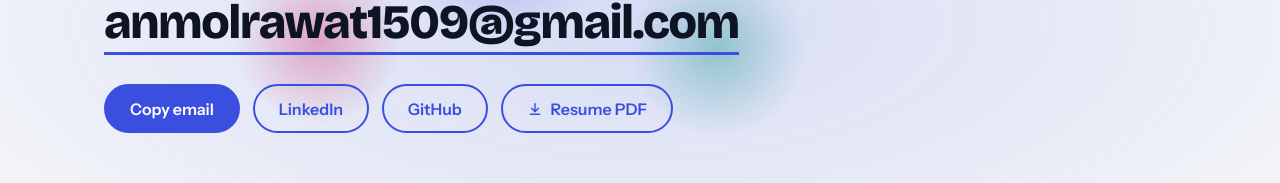
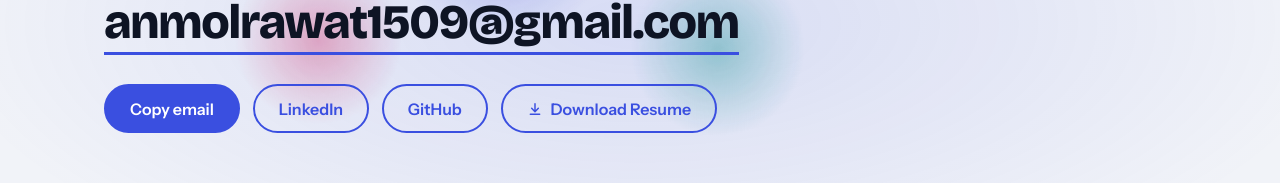
Before and after one commit to ANMOLRAWAT990/Portfolio, a website: page index.html in a window 1280 px wide. Shown: the part 6662-6845 px from the top of the page. Drawn offline with nearby package versions, Linux system fonts and the light colour scheme; animation ran at ten frames a second.

Commit message:
feat: enable direct download for Resume in contact section

```diff
--- a/index.html
+++ b/index.html
@@ -335,7 +335,7 @@ h2{font-size:clamp(2rem,4.6vw,3rem);font-weight:800;font-variation-settings:"wdt
   <h2>Contact</h2>
   <p class="lead">Email is the quickest way to reach me.</p>
   <a class="mail" href="mailto:anmolrawat1509@gmail.com" id="ml">anmolrawat1509@gmail.com</a>
-  <div class="btns"><button class="btn fill" id="cp">Copy email</button><a class="btn" href="https://www.linkedin.com/in/anmol-rawat-2a691a288" target="_blank" rel="noopener noreferrer">LinkedIn</a><a class="btn" href="https://github.com/ANMOLRAWAT990" target="_blank" rel="noopener noreferrer">GitHub</a><a class="btn" href="assets/Anmol-Rawat-Resume.pdf" target="_blank" rel="noopener noreferrer"><svg viewBox="0 0 24 24" aria-hidden="true"><path d="M12 4v11M7 11l5 5 5-5M5 20h14"/></svg>Resume PDF</a></div>
+  <div class="btns"><button class="btn fill" id="cp">Copy email</button><a class="btn" href="https://www.linkedin.com/in/anmol-rawat-2a691a288" target="_blank" rel="noopener noreferrer">LinkedIn</a><a class="btn" href="https://github.com/ANMOLRAWAT990" target="_blank" rel="noopener noreferrer">GitHub</a><a class="btn" href="assets/Anmol-Rawat-Resume.pdf" download="Anmol-Rawat-Resume.pdf"><svg viewBox="0 0 24 24" aria-hidden="true"><path d="M12 4v11M7 11l5 5 5-5M5 20h14"/></svg>Download Resume</a></div>
 </div></section>
 </main>
 <footer class="foot"><div class="wrap"><span>Last updated October 2026</span><a href="#top">Back to top</a></div></footer>
```
